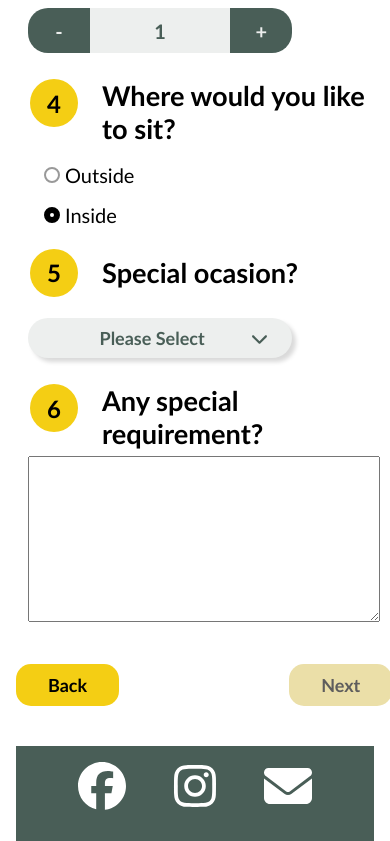
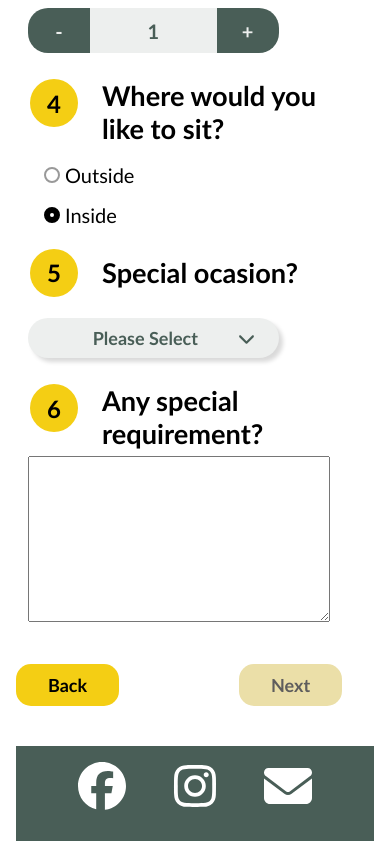
Before and after one commit to claceotto/little-lemon, a React (Create React App) app: page /reservation in a window 390 px wide. Shown: the part 1156-1997 px from the top of the page. Built offline with nearby package versions, Linux system fonts and the light colour scheme.

Commit message:
Fixed text area and next button on form for mobile view

```diff
--- a/src/Components/Pages/Reservation/BookingForm/BookingForm.css
+++ b/src/Components/Pages/Reservation/BookingForm/BookingForm.css
@@ -8,7 +8,7 @@
   .reservation {
     grid-template-columns: repeat(4, 1fr);
     grid-template-rows: auto;
-    margin: 0rem;
+    margin: 0rem 1rem 0 0;
   }
 }
 
@@ -88,7 +88,8 @@
 
 @media (max-width: 600px) {
   .text-area {
-    grid-column-start: 1;
+    grid-column: 1 / 5;
+    margin-right: 2rem;
   }
 }
 
@@ -101,8 +102,8 @@
 @media (max-width: 600px) {
   .nextbtn {
     grid-column-start: 4;
-    grid-column-end: 4;
     justify-self: right;
+    margin-right: 2rem;
   }
 }
 
```
